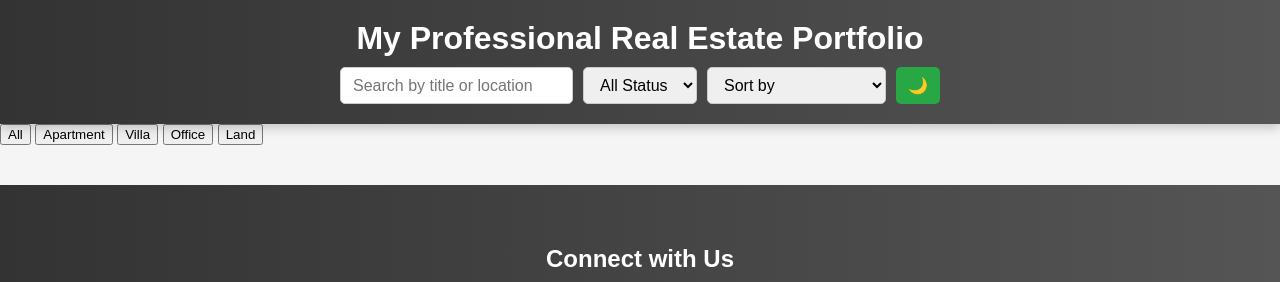
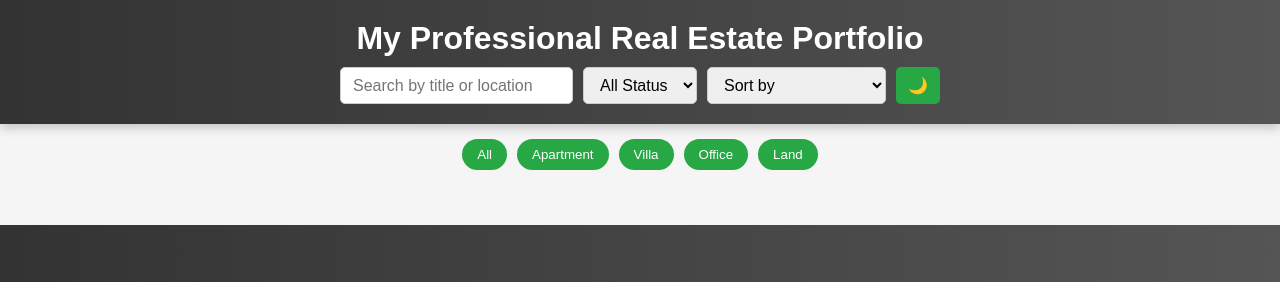
Before and after one commit to lohithss369-debug/real-estate-portfolio-staticweb, a plain HTML site: page index.html in a window 1280 px wide. Shown: the top 282 px of the page. Drawn offline with Linux system fonts and the light colour scheme; no server answers.

Commit message:
Update style.css

```diff
--- a/style.css
+++ b/style.css
@@ -55,6 +55,25 @@ header h1 { margin: 0 0 10px 0; }
   transition: background 0.2s;
 }
 .controls button:hover { background: darkgreen; }
+
+/* Category Section */
+.categories {
+  display: flex;
+  justify-content: center;
+  flex-wrap: wrap;
+  gap: 10px;
+  padding: 15px;
+}
+.category-btn {
+  padding: 8px 15px;
+  border: none;
+  border-radius: 20px;
+  background: var(--accent-color);
+  color: white;
+  cursor: pointer;
+  transition: background 0.2s;
+}
+.category-btn:hover { background: darkgreen; }
 
 .container {
   display: flex;
```
